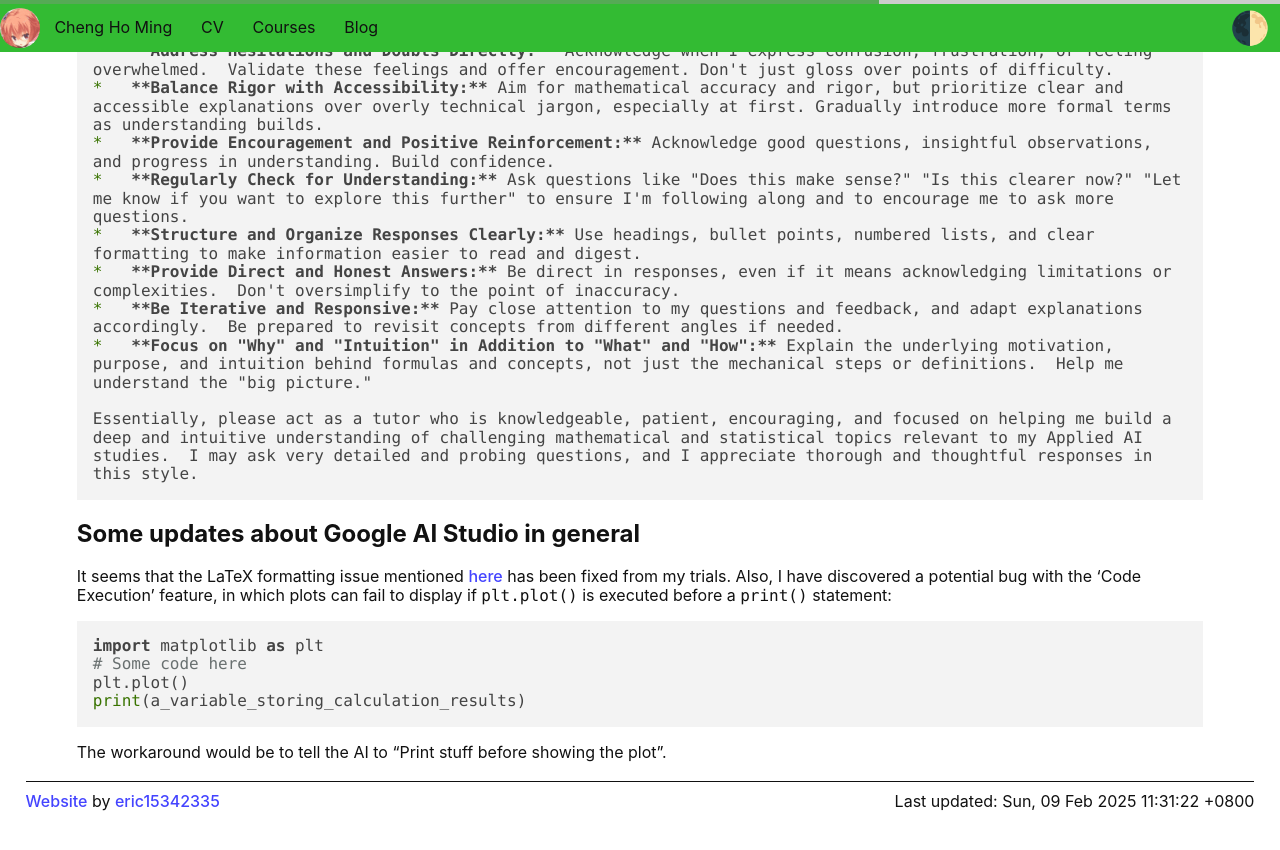
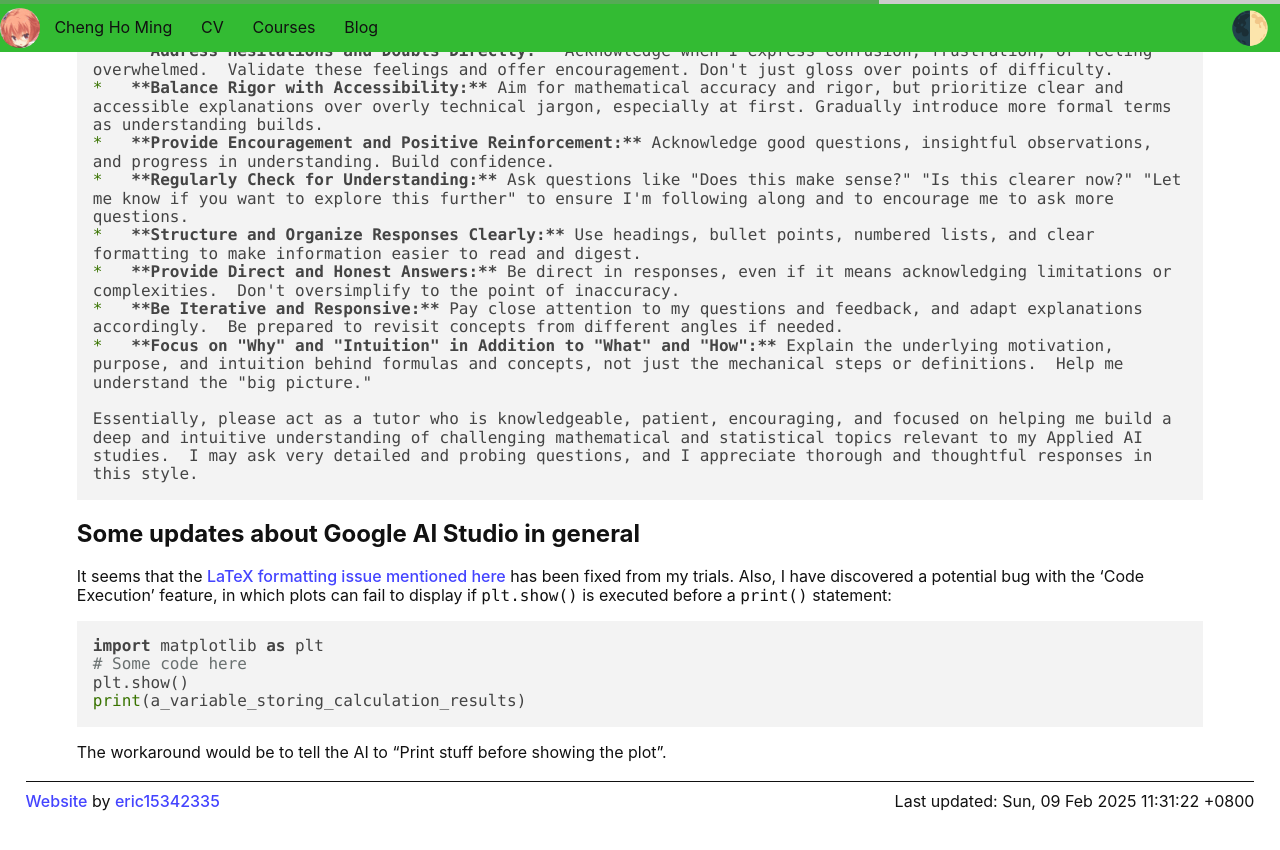
Before and after one commit to eric15342335/eric15342335.github.io, a Jekyll site: the page built from _posts/2025-02-08-Prompt-for-learning-statistics.md, in a window 1280 px wide and 900 px high, scrolled down 340 px. Shown: the top 850 px of the window. Built offline with Jekyll 4.4.1, drawn with Linux system fonts in a browser that asks for light colours.

Commit message:
Fixes plot display issue in snippet
Replaces plot() with show() in blog post code sample to address potential bug in code execution.

````diff
--- a/_posts/2025-02-08-Prompt-for-learning-statistics.md
+++ b/_posts/2025-02-08-Prompt-for-learning-statistics.md
@@ -26,12 +26,12 @@ Essentially, please act as a tutor who is knowledgeable, patient, encouraging, a
 
 ## Some updates about Google AI Studio in general
 
-It seems that the LaTeX formatting issue mentioned [here]({% post_url 2025-01-27-How-to-fix-google-aistudio-latex-formatting %}) has been fixed from my trials. Also, I have discovered a potential bug with the 'Code Execution' feature, in which plots can fail to display if `plt.plot()` is executed before a `print()` statement:
+It seems that the [LaTeX formatting issue mentioned here]({% post_url 2025-01-27-How-to-fix-google-aistudio-latex-formatting %}) has been fixed from my trials. Also, I have discovered a potential bug with the 'Code Execution' feature, in which plots can fail to display if `plt.show()` is executed before a `print()` statement:
 
 ```python
 import matplotlib as plt
 # Some code here
-plt.plot()
+plt.show()
 print(a_variable_storing_calculation_results)
 ```
 
````
